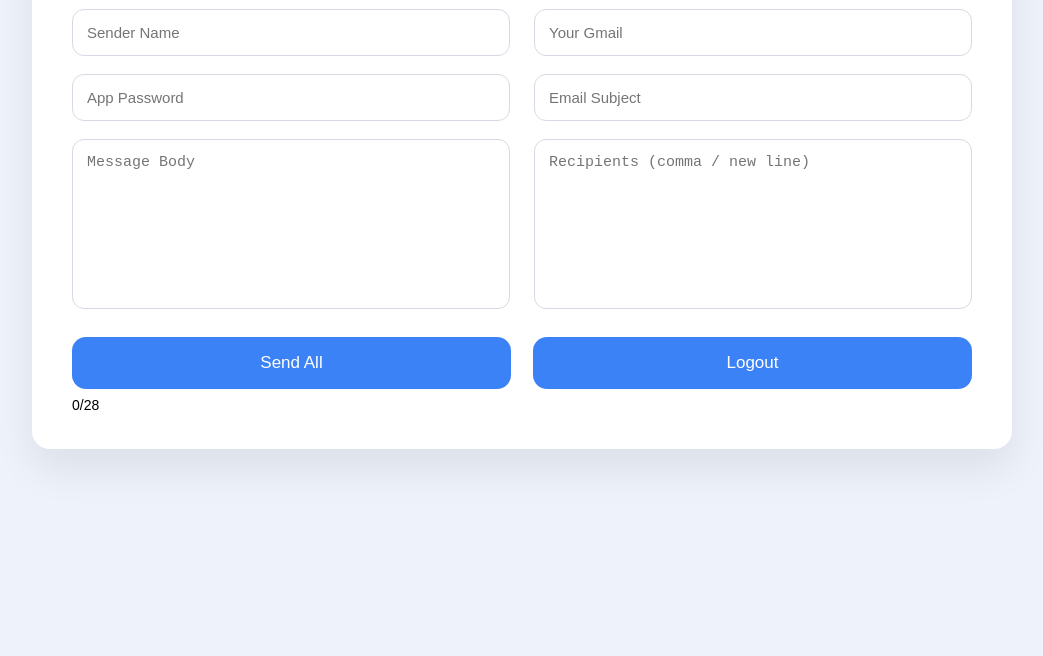
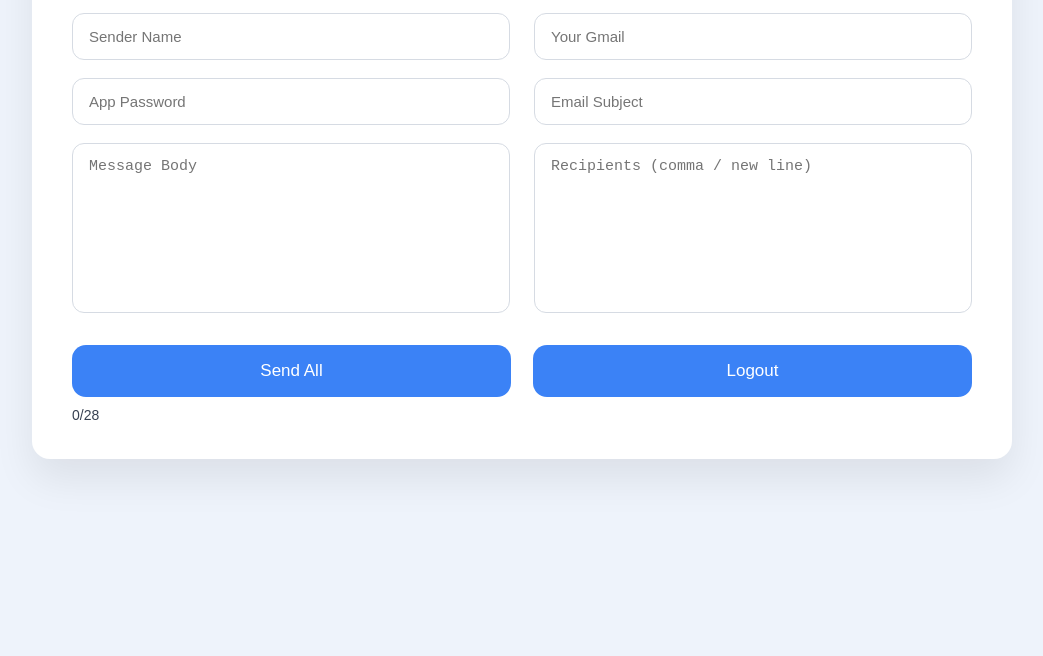
Before and after one commit to yatendra-jpg/ritik-lodhi-one, a website: page public /launcher.html in a window 1280 px wide. Shown: the part 144-800 px from the top of the page, without its empty margins (118-1161 px from the left). Drawn offline with Linux system fonts and the light colour scheme.

Commit message:
Update style.css

```diff
--- a/public /style.css
+++ b/public /style.css
@@ -1,14 +1,42 @@
-*{box-sizing:border-box}
-body{margin:0;background:#eef3fb;font-family:Arial}
-.login-box{width:360px;margin:120px auto;background:#fff;padding:30px;border-radius:16px;text-align:center}
-.login-box input{width:100%;padding:12px;margin-bottom:12px;border-radius:10px;border:1px solid #ccc}
-.login-box button{width:100%;padding:14px;border-radius:12px;border:none;background:#2563eb;color:#fff}
+* { box-sizing: border-box; }
+body { margin:0; background:#eef3fb; font-family:Arial, sans-serif; }
 
-.card{width:980px;margin:40px auto;background:#fff;border-radius:18px;padding:36px 40px;box-shadow:0 20px 40px rgba(0,0,0,.08)}
-.title{font-size:26px;margin-bottom:24px}
-.form-grid{display:grid;grid-template-columns:1fr 1fr;gap:18px 24px}
-input,textarea{padding:14px;font-size:15px;border-radius:12px;border:1px solid #d6dbe3}
-textarea{height:170px;resize:none}
-.btn-row{display:grid;grid-template-columns:1fr 1fr;gap:22px;margin-top:28px}
-.btn-row button{padding:16px;font-size:17px;border-radius:14px;border:none;background:#3b82f6;color:#fff}
-.limit-text{margin-top:8px;font-size:14px}
+.login-box {
+  width:360px; margin:120px auto; background:#fff;
+  padding:30px; border-radius:16px; text-align:center;
+}
+.login-box input {
+  width:100%; padding:12px; margin-bottom:12px;
+  border-radius:10px; border:1px solid #ccc;
+}
+.login-box button {
+  width:100%; padding:14px; border-radius:12px;
+  border:none; background:#3b82f6; color:#fff; font-size:16px;
+}
+
+.page { display:flex; justify-content:center; padding-top:40px; }
+.card {
+  width:980px; background:#fff; border-radius:18px;
+  padding:36px 40px; box-shadow:0 20px 40px rgba(0,0,0,.08);
+}
+.title { text-align:center; font-size:26px; margin-bottom:28px; }
+
+.form-grid {
+  display:grid; grid-template-columns:1fr 1fr;
+  gap:18px 24px;
+}
+input, textarea {
+  padding:14px 16px; font-size:15px;
+  border-radius:12px; border:1px solid #d6dbe3;
+}
+textarea { height:170px; resize:none; }
+
+.btn-row {
+  display:grid; grid-template-columns:1fr 1fr;
+  gap:22px; margin-top:32px;
+}
+.btn-row button {
+  padding:16px; font-size:17px; border-radius:14px;
+  border:none; background:#3b82f6; color:#fff; cursor:pointer;
+}
+.limit-text { margin-top:10px; font-size:14px; color:#374151; }
```
